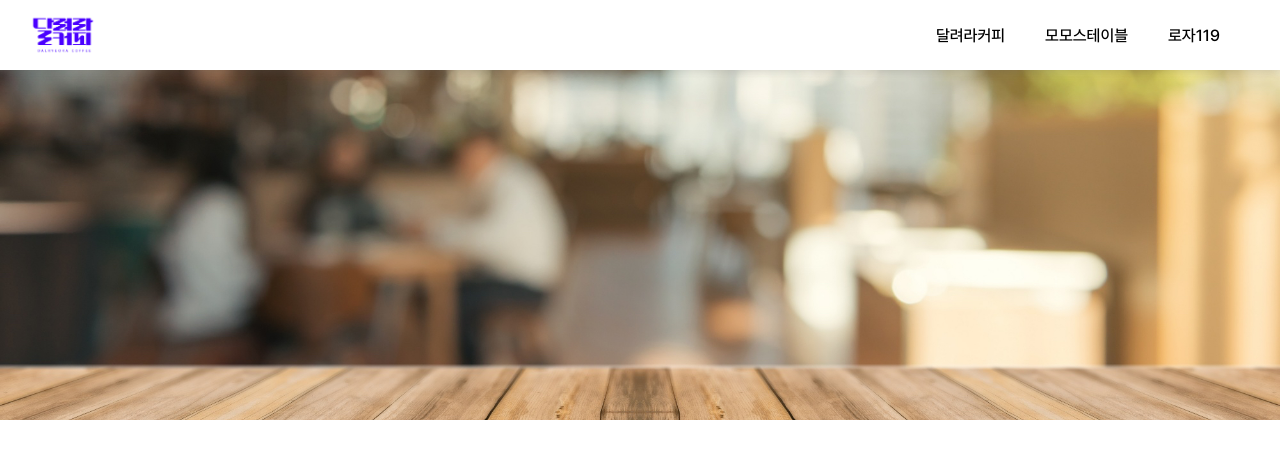
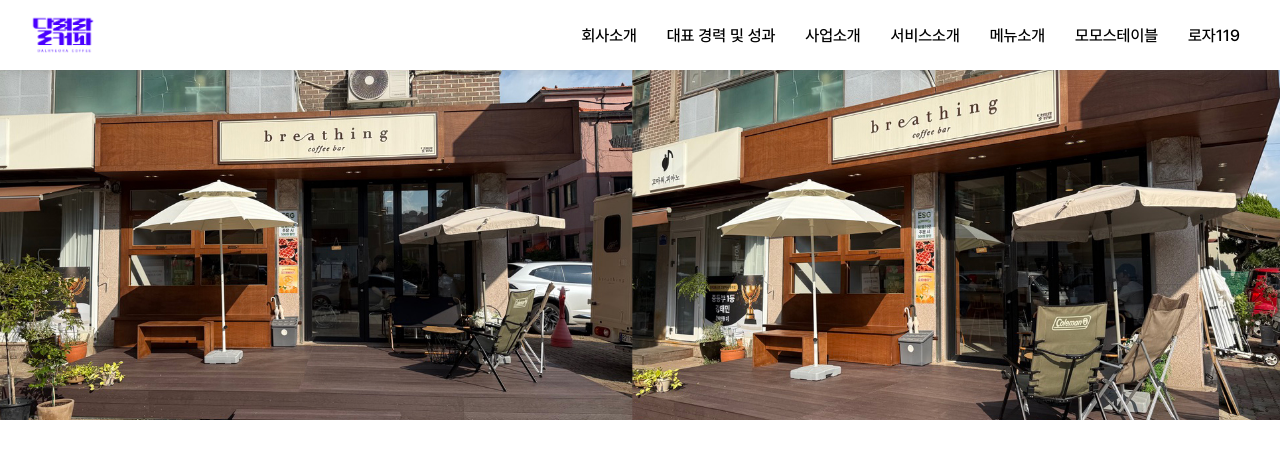
Before and after one commit to comme-modee/dalryeoradcoffee, a React (Create React App) app: page /business in a window 1280 px wide. Shown: the top 468 px of the page. Built offline with nearby package versions, Linux system fonts and the light colour scheme.

Commit message:
edit header

```diff
--- a/src/component/HamburgerMenu/HamburgerMenu.css
+++ b/src/component/HamburgerMenu/HamburgerMenu.css
@@ -98,9 +98,9 @@
 .hamburger-dropdown .menu-item {
     text-decoration: none;
     color: #ffffff;
-    padding: 1.2rem 0;
+    padding: 0.8rem 0;
     font-family: 'Pretendard-B';
-    font-size: 1.2rem;
+    font-size: 1rem;
     transition: color 0.3s ease-out;
     text-align: left;
 }
--- a/src/component/HamburgerMenu/HamburgerMenu.jsx
+++ b/src/component/HamburgerMenu/HamburgerMenu.jsx
@@ -38,12 +38,17 @@ const HamburgerMenu = () => {
       </div>
 
       <nav className={`hamburger-dropdown ${open ? 'open' : ''}`}>
-        <p className='menu-item'>달려라커피</p>
-        <Link to='/about' className='submenu' onClick={() => setOpen(false)}>회사 소개</Link>
+        {/* <p className='menu-item'>달려라커피</p> */}
+        <Link to='/about' className='menu-item' onClick={() => setOpen(false)}>회사 소개</Link>
+        <Link to='/ceo' className='menu-item' onClick={() => setOpen(false)}>대표 경력 및 성과</Link>
+        <Link to='/business' className='menu-item' onClick={() => setOpen(false)}>사업 소개</Link>
+        <Link to='/service' className='menu-item' onClick={() => setOpen(false)}>서비스 소개</Link>
+        <Link to='/menu' className='menu-item' onClick={() => setOpen(false)}>메뉴 안내</Link>
+        {/* <Link to='/about' className='submenu' onClick={() => setOpen(false)}>회사 소개</Link>
         <Link to='/ceo' className='submenu' onClick={() => setOpen(false)}>대표 경력 및 성과</Link>
         <Link to='/business' className='submenu' onClick={() => setOpen(false)}>사업 소개</Link>
         <Link to='/service' className='submenu' onClick={() => setOpen(false)}>서비스 소개</Link>
-        <Link to='/menu' className='submenu' onClick={() => setOpen(false)}>메뉴 안내</Link>
+        <Link to='/menu' className='submenu' onClick={() => setOpen(false)}>메뉴 안내</Link> */}
         <Link to='/momostable' className='menu-item' onClick={() => setOpen(false)}>모모스테이블</Link>
         <Link to='/roza119' className='menu-item' onClick={() => setOpen(false)}>로자119</Link>
         {/* <Link to='/breathbeside' className='menu-item' onClick={() => setOpen(false)}>쉼곁숨 프로젝트</Link> */}
--- a/src/component/Header/Header.css
+++ b/src/component/Header/Header.css
@@ -39,7 +39,7 @@
     display: flex;
     justify-content: end;
     align-items: center;
-    gap: 20px;
+    gap: 10px;
     background-color: white;
 }
 .header > .menu > a:hover {
@@ -116,7 +116,7 @@
 }
 
 
-@media screen and (max-width: 768px) {
+@media screen and (max-width: 900px) {
     .header > .menu {
         display: none;
     }
--- a/src/component/Header/Header.jsx
+++ b/src/component/Header/Header.jsx
@@ -10,7 +10,7 @@ const Header = () => {
         <div className={`header ${pathname === '/' ? 'header-main-page' : 'header-other-page'}`}>
             <Link to='/' className='logo'></Link>
             <div className='menu'>
-                <div className='menu-item'>
+                {/* <div className='menu-item'>
                     <div className='dropdown-trigger'>달려라커피</div>
                     <div className='dropdown'>
                         <Link to='/about'>회사 소개</Link>
@@ -19,27 +19,27 @@ const Header = () => {
                         <Link to='/service'>서비스 소개</Link>
                         <Link to='/menu'>메뉴 소개</Link>
                     </div>
+                </div> */}
+                <div className='menu-item'>
+                    <Link to='/about' className='dropdown-trigger'>회사소개</Link>
+                </div>
+                <div className='menu-item'>
+                    <Link to='/ceo' className='dropdown-trigger'>대표 경력 및 성과</Link>
+                </div>
+                <div className='menu-item'>
+                    <Link to='/business' className='dropdown-trigger'>사업소개</Link>
+                </div>
+                <div className='menu-item'>
+                    <Link to='/service' className='dropdown-trigger'>서비스소개</Link>
+                </div>
+                <div className='menu-item'>
+                    <Link to='/menu' className='dropdown-trigger'>메뉴소개</Link>
                 </div>
                 <div className='menu-item'>
                     <Link to='/momostable' className='dropdown-trigger'>모모스테이블</Link>
-                    {/* <div className='dropdown'>
-                        <Link to='/momostable/menu'>메뉴</Link>
-                        <Link to='/momostable/story'>스토리</Link>
-                    </div> */}
                 </div>
                 <div className='menu-item'>
                     <Link to='roza119' className='dropdown-trigger'>로자119</Link>
-                    {/* <div className='dropdown'>
-                        <Link to='/roza119/intro'>소개</Link>
-                        <Link to='/roza119/contact'>문의</Link>
-                    </div> */}
-                </div>
-                <div className='menu-item'>
-                    {/* <Link to='breathbeside' className='dropdown-trigger'>쉼곁숨 프로젝트</Link> */}
-                    {/* <div className='dropdown'>
-                        <Link to='/breathbeside/about'>소개</Link>
-                        <Link to='/breathbeside/join'>참여하기</Link>
-                    </div> */}
                 </div>
             </div>
             <div className='mobile'>
--- a/src/routes/css/Business.css
+++ b/src/routes/css/Business.css
@@ -6,7 +6,7 @@
     height: 350px;
 }
 .container-business > .intro-img-breathing {
-    background: url('/src/asset/img/ppt/business-breathing-bg.jpg') no-repeat center 62%/cover;
+    background: url('/src/asset/img/ppt/business-breathing-bg.jpg') no-repeat center/cover;
 }
 .container-business > .intro-img-walden {
     background: url('/src/asset/img/ppt/business-walden-bg.jpg') no-repeat center/cover;
```
Also changed, not shown: src/asset/img/ppt/business-breathing-bg.jpg.
